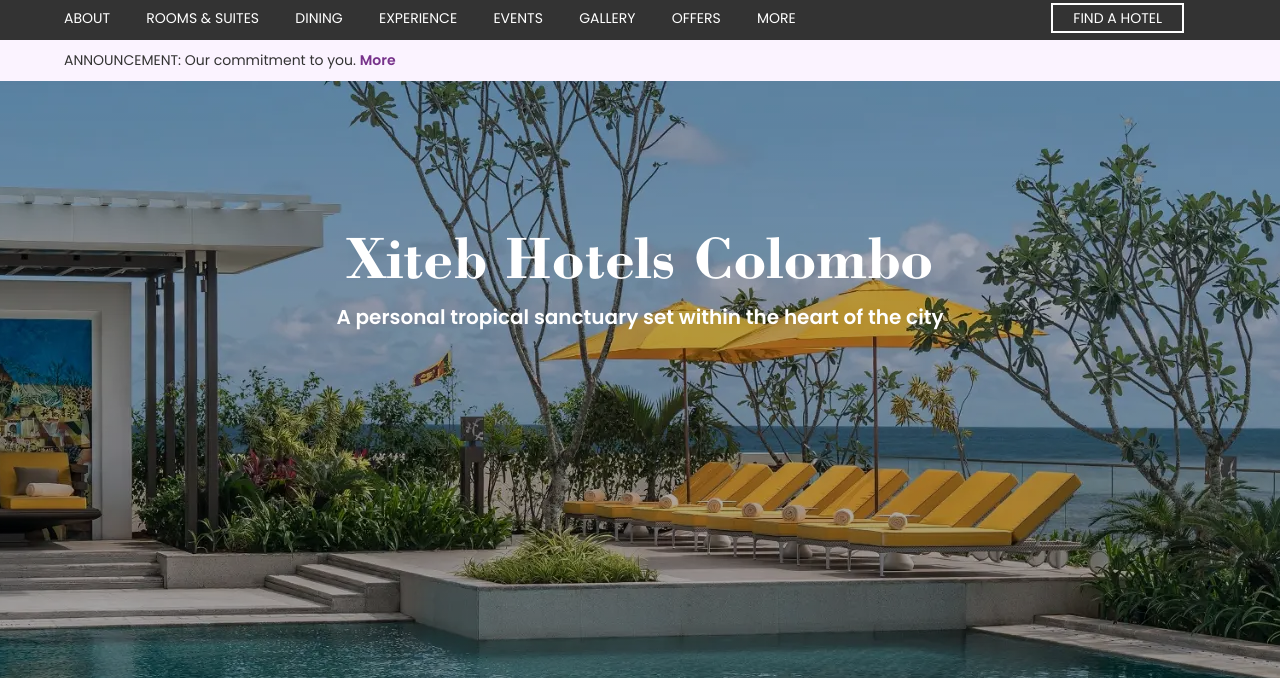
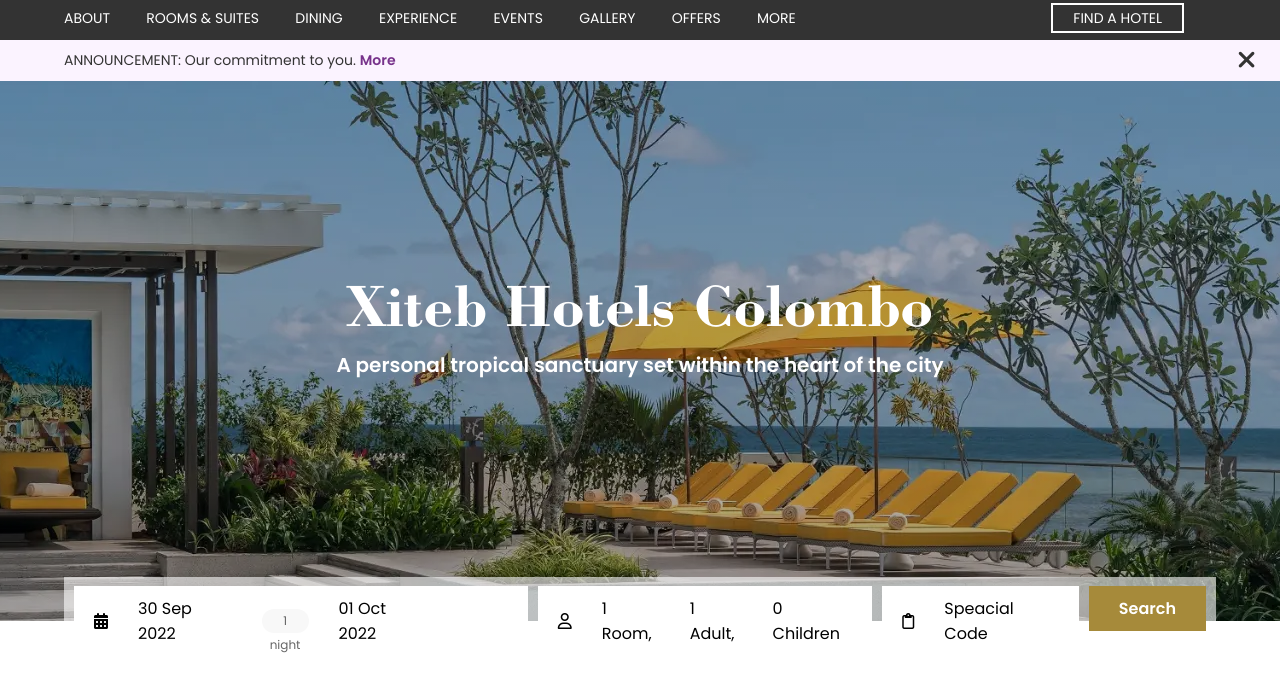
Before and after one commit to Shan-Joel/Xiteb-UI-UX-Dev-Assignment, a plain HTML site: page index.html in a window 1280 px wide. Shown: the part 68-746 px from the top of the page. Drawn offline with Linux system fonts and the light colour scheme; files whose address does not match are found by name.

Commit message:
completed desktop version

```diff
--- a/assets/css/styles.css
+++ b/assets/css/styles.css
@@ -117,6 +117,16 @@ header .row-3-container {
    font-size: 14px;
    width: 100%;
    padding: 10px 0;
+   transition: all 0.7s ease-in;
+   position: relative;
+}
+
+header .row-3-container .fa-xmark {
+   position: absolute;
+   right: 2%;
+   top: 17%;
+   font-size: 25px;
+   cursor: pointer;
 }
 
 header .row-3-container span {
@@ -137,7 +147,7 @@ header .row-4-container .slider-content-flex {
    flex-direction: column;
    align-items: center;
    justify-content: center;
-   height: 50vh;
+   height: 55vh;
 }
 
 header .row-4-container .slider-content-flex h1 {
@@ -152,6 +162,60 @@ header .row-4-container .slider-content-flex p {
    font-size: 20px;
    font-weight: 600;
    font-family: var(--poppins-font);
+}
+
+header .row-4-container .search-box {
+   display: flex;
+   color: #000;
+   background-color: hsla(0, 0%, 100%, 0.6);
+   padding: 9px 10px;
+   font-size: 16px;
+}
+
+header .row-4-container .search-box .search-item-1,
+header .row-4-container .search-box .search-item-2,
+header .row-4-container .search-box .search-item-3,
+header .row-4-container .search-box .search-item-4 {
+   display: flex;
+   gap: 30px;
+   align-items: center;
+   height: 100%;
+   padding: 10px 20px;
+   background-color: #fff;
+   cursor: pointer;
+}
+
+header .row-4-container .search-box .search-item-1 {
+   margin-right: 10px;
+   padding-right: 9%;
+}
+
+header .row-4-container .search-box .search-item-1 label {
+   position: relative;
+   display: inline-block;
+   padding: 0 5px;
+   height: 24px;
+   line-height: 24px;
+   background-color: #f8f8f8;
+   color: #666;
+   font-size: 12px;
+   border-radius: 100px;
+   text-align: center;
+}
+
+header .row-4-container .search-box .search-item-2 {
+   margin-right: 10px;
+}
+
+header .row-4-container .search-box .search-item-3 {
+   margin-right: 10px;
+}
+
+header .row-4-container .search-box .search-item-4 {
+   background: #a68a3a;
+   color: #fff;
+   font-weight: 600;
+   padding: 10px 30px;
 }
 
 /* destination */
@@ -289,11 +353,14 @@ header .row-4-container .slider-content-flex p {
    max-width: 585px;
    max-height: 330px;
    overflow-y: scroll;
-   transition: display 0.5s ease-in;
+   transition: display 2s ease-in-out;
+   -webkit-transition: display 2s ease-in-out;
+   opacity: 0;
 }
 
 .dropdown-display-block {
    display: block !important;
+   opacity: 1 !important;
 }
 
 /* hilton section */
@@ -581,3 +648,14 @@ footer {
    padding-bottom: 230px;
    background-size: contain;
 }
+
+/* laptop responsive */
+@media screen and (max-width: 1600px) {
+   header .row-4-container .slider {
+      height: 540px;
+   }
+
+   header .row-4-container .slider-content-flex {
+      height: 62vh !important;
+   }
+}
--- a/assets/js/script.js
+++ b/assets/js/script.js
@@ -4,6 +4,8 @@ const dropdown = document.querySelector('.destination-dropdown');
 const otherDropdownValues = document.querySelector('.rest-of-the-options');
 const otherSelectedValue = document.querySelectorAll('.other-selected-value');
 const valueTxt = document.querySelector('.selected-value');
+const noticebar = document.querySelector('.row-3-container');
+const notice = document.querySelector('.fa-xmark');
 
 check.addEventListener('click', () => {
    icon.classList.toggle('display-check');
@@ -22,3 +24,7 @@ function show(userSelectedOption) {
    valueTxt.value = userSelectedOption;
    otherDropdownValues.classList.remove('dropdown-display-block');
 }
+
+notice.addEventListener('click', () => {
+   noticebar.style.display = 'none';
+});
--- a/index.html
+++ b/index.html
@@ -63,12 +63,36 @@
                   <span> More</span>
                </p>
             </div>
+            <i class="fa-solid fa-xmark"></i>
          </div>
          <div class="row-4-container">
             <div class="slider">
                <div class="container slider-content-flex">
                   <h1 class="slider-title">Xiteb Hotels Colombo</h1>
                   <p class="slider-para">A personal tropical sanctuary set within the heart of the city</p>
+               </div>
+               <div class="container">
+                  <div class="search-box">
+                     <div class="search-item-1">
+                        <i class="fa-solid fa-calendar-days"></i>
+                        <p>30 Sep 2022</p>
+                        <label>1 night</label>
+                        <p>01 Oct 2022</p>
+                     </div>
+                     <div class="search-item-2">
+                        <i class="fa-regular fa-user"></i>
+                        <p>1 Room,</p>
+                        <p>1 Adult,</p>
+                        <p>0 Children</p>
+                     </div>
+                     <div class="search-item-3">
+                        <i class="fa-regular fa-clipboard"></i>
+                        <p>Speacial Code</p>
+                     </div>
+                     <div class="search-item-4">
+                        <p>Search</p>
+                     </div>
+                  </div>
                </div>
             </div>
          </div>
```
Also changed, not shown: 2 other files.
